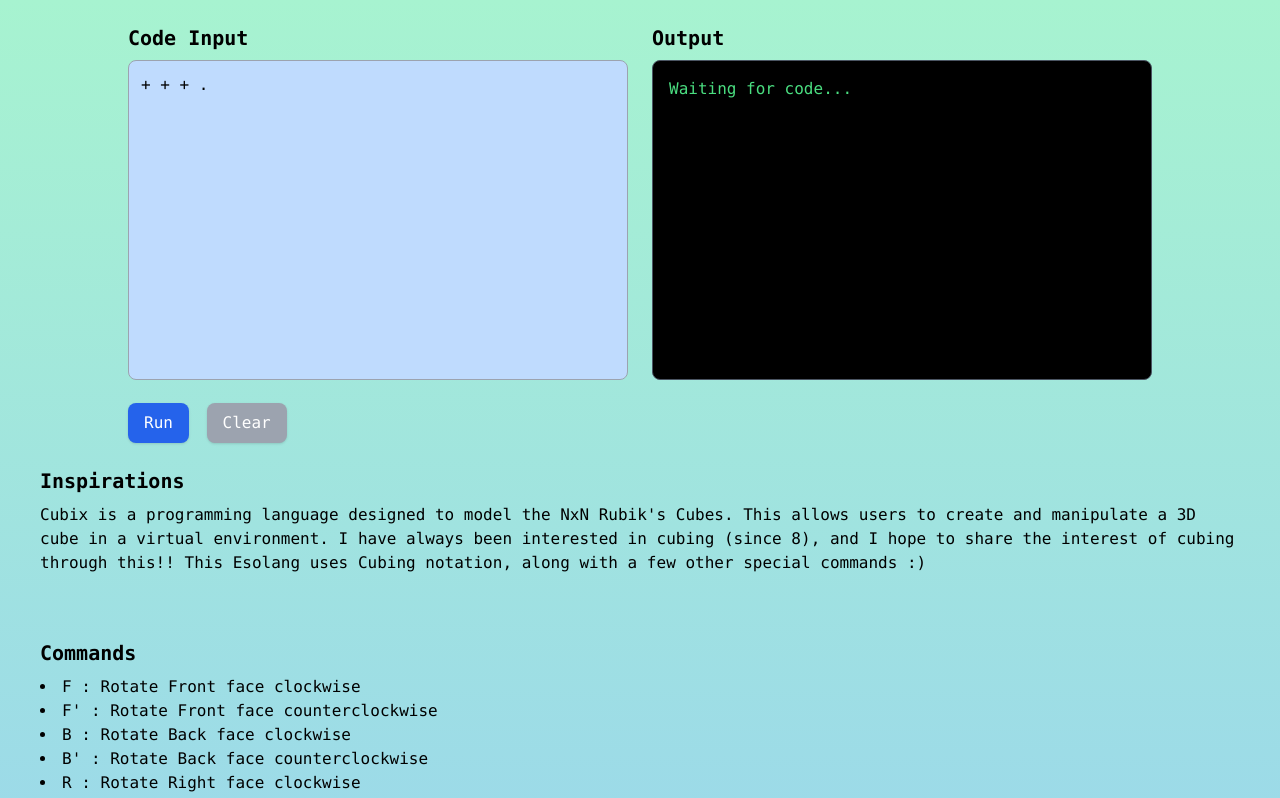
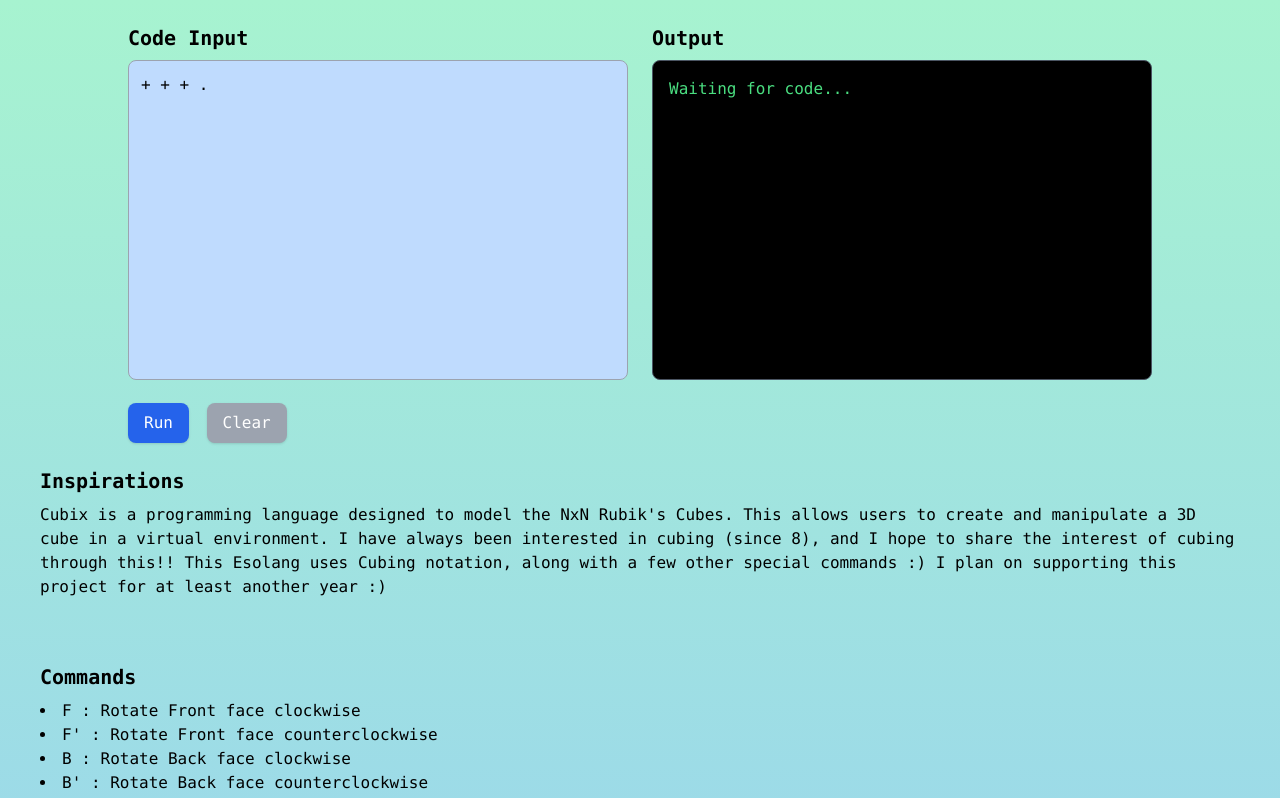
Before and after one commit to xrh999/CubixEsolang, a plain HTML site: page play/index.html in a window 1280 px wide. Shown: the top 798 px of the page. Drawn offline with nearby package versions, Linux system fonts and the light colour scheme; a script that the page names is missing.

Commit message:
Update index.html inspirations section

```diff
--- a/play/index.html
+++ b/play/index.html
@@ -41,7 +41,7 @@
   <!-- Inspirations -->
   <div class="px-4 py-6">
     <h2 class="text-xl font-bold mb-2">Inspirations</h2>
-    <p class="mb-4">Cubix is a programming language designed to model the NxN Rubik's Cubes. This allows users to create and manipulate a 3D cube in a virtual environment. I have always been interested in cubing (since 8), and I hope to share the interest of cubing through this!! This Esolang uses Cubing notation, along with a few other special commands :)</p>
+    <p class="mb-4">Cubix is a programming language designed to model the NxN Rubik's Cubes. This allows users to create and manipulate a 3D cube in a virtual environment. I have always been interested in cubing (since 8), and I hope to share the interest of cubing through this!! This Esolang uses Cubing notation, along with a few other special commands :) I plan on supporting this project for at least another year :)</p>
   </div>
 
   <!-- Commands -->
```
